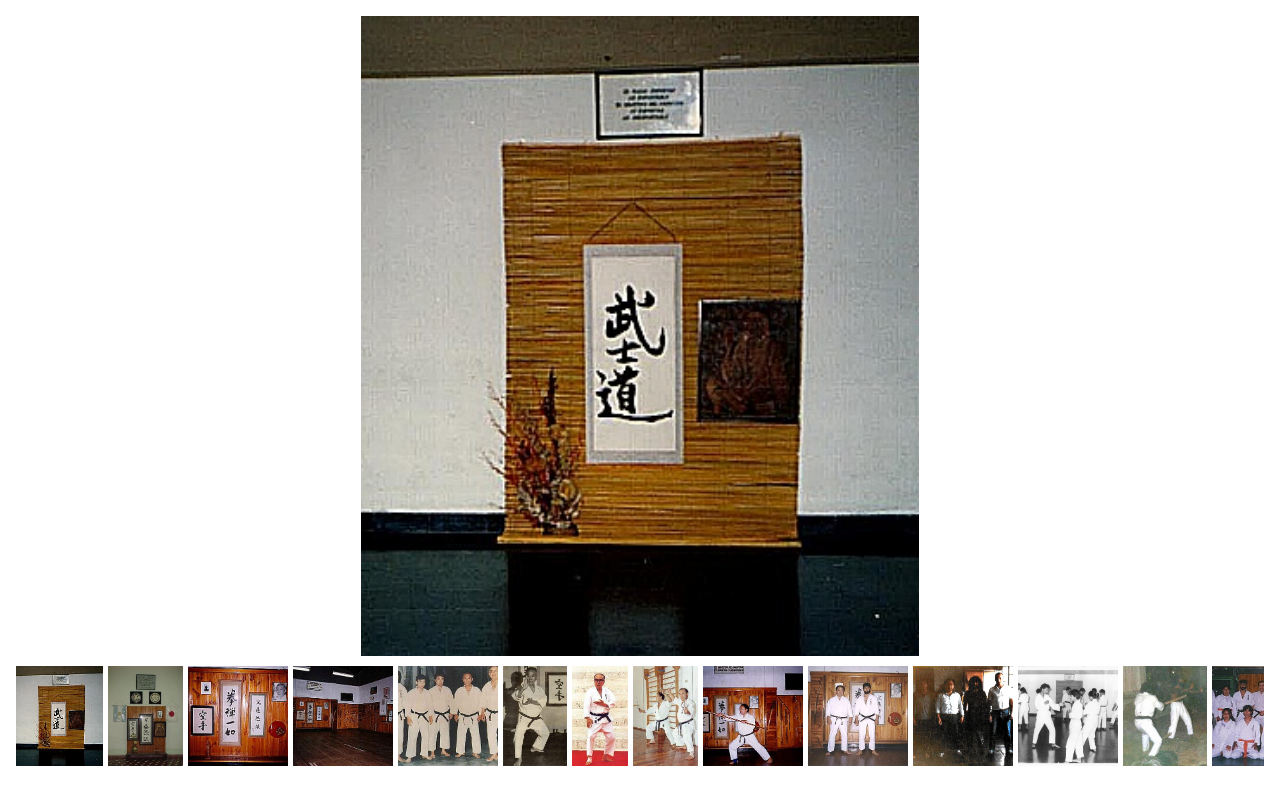
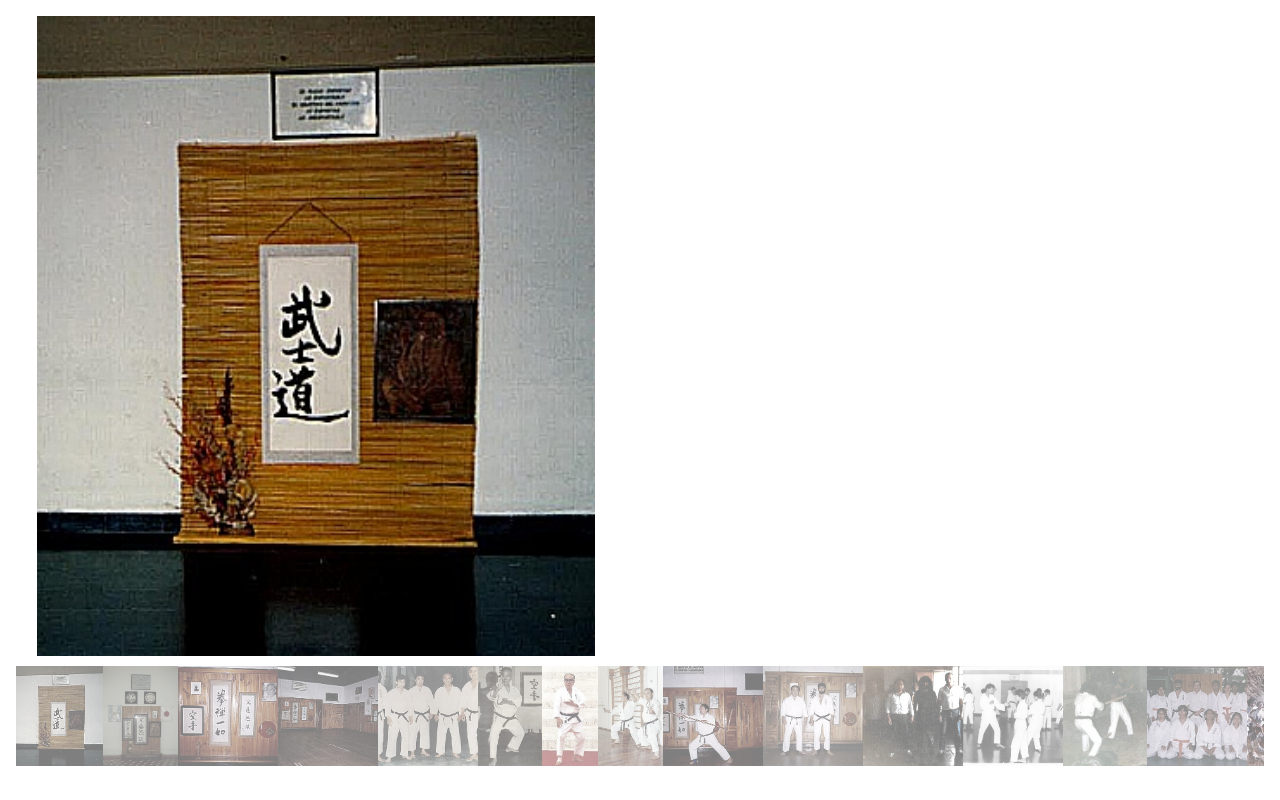
Before and after one commit to manuelc79/Daruma-Dojo, a plain HTML site: page galeria.html in a window 1280 px wide. Drawn offline with Linux system fonts and the light colour scheme.

Commit message:
Add files via upload

```diff
--- a/css/galeria.css
+++ b/css/galeria.css
@@ -7,6 +7,10 @@
 
 .galeria {
     padding: 16px;
+
+}
+.imagen-principal {
+    width: 600px;
 }
 
 .imagen-principal img {
@@ -25,18 +29,29 @@
 .lista-imagenes img {
     display: block;
     object-fit: cover;
+    opacity: 50%;
+    transition: .3s;
+    filter: grayscale(50%);
     width: 100px;
     height: 100px;
-    margin-right: 5px;
+
 }
 
 .lista-imagenes img:hover {
-    transform: scale(1.2);
+    opacity: 100%;
+    margin-top: -5px;
+    filter: grayscale(0%);
+    box-shadow: 0 4px 8px rgba(0,0,0,.3);
     cursor: pointer;
+}
+
+.lista-imagenes img:active {
+    transform: scale(.8);
 }
 
 .lista-imagenes {
     display: flex;
     overflow-y: auto;
     margin-top: 10px;
+    padding-left: 0;
 }
```
